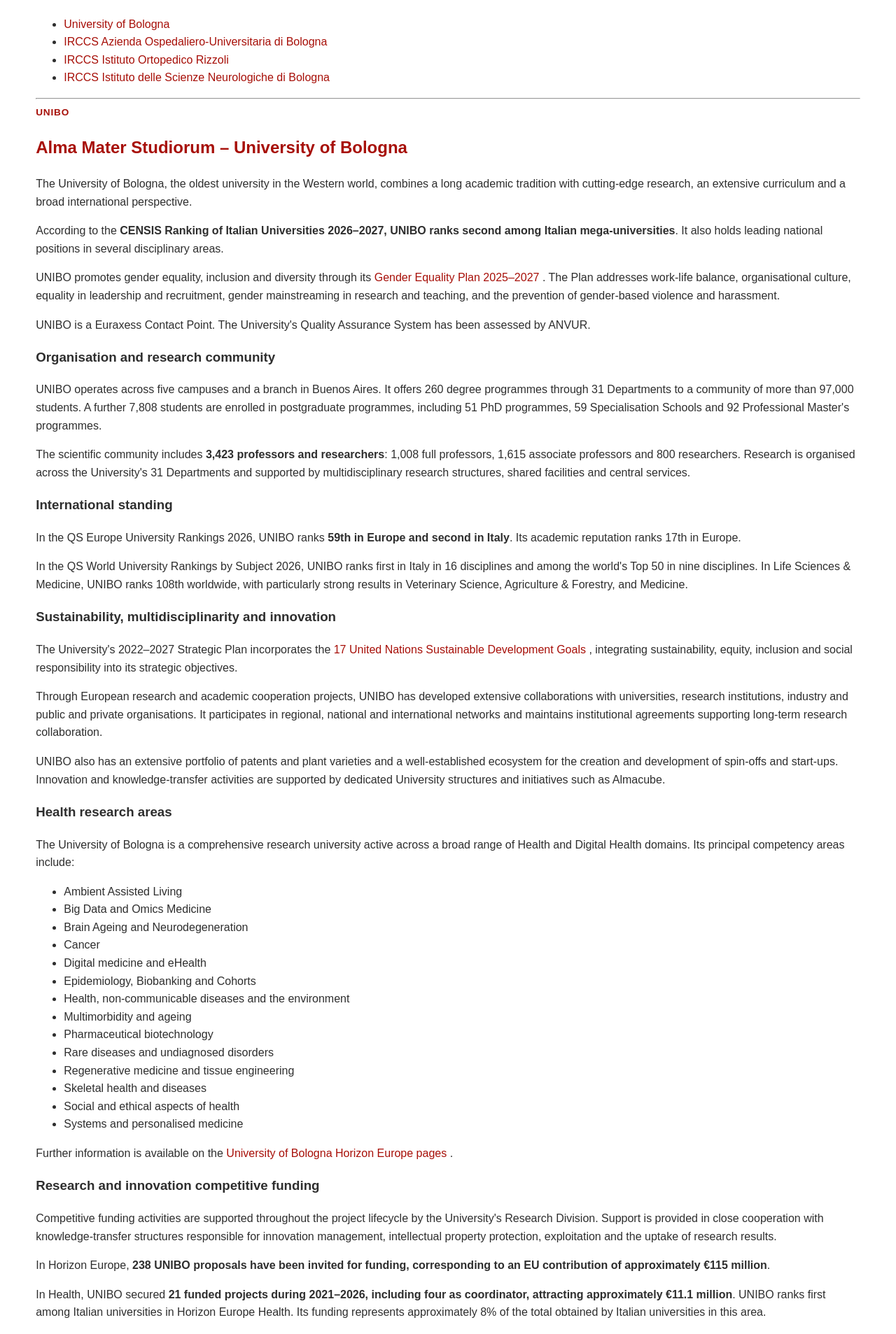
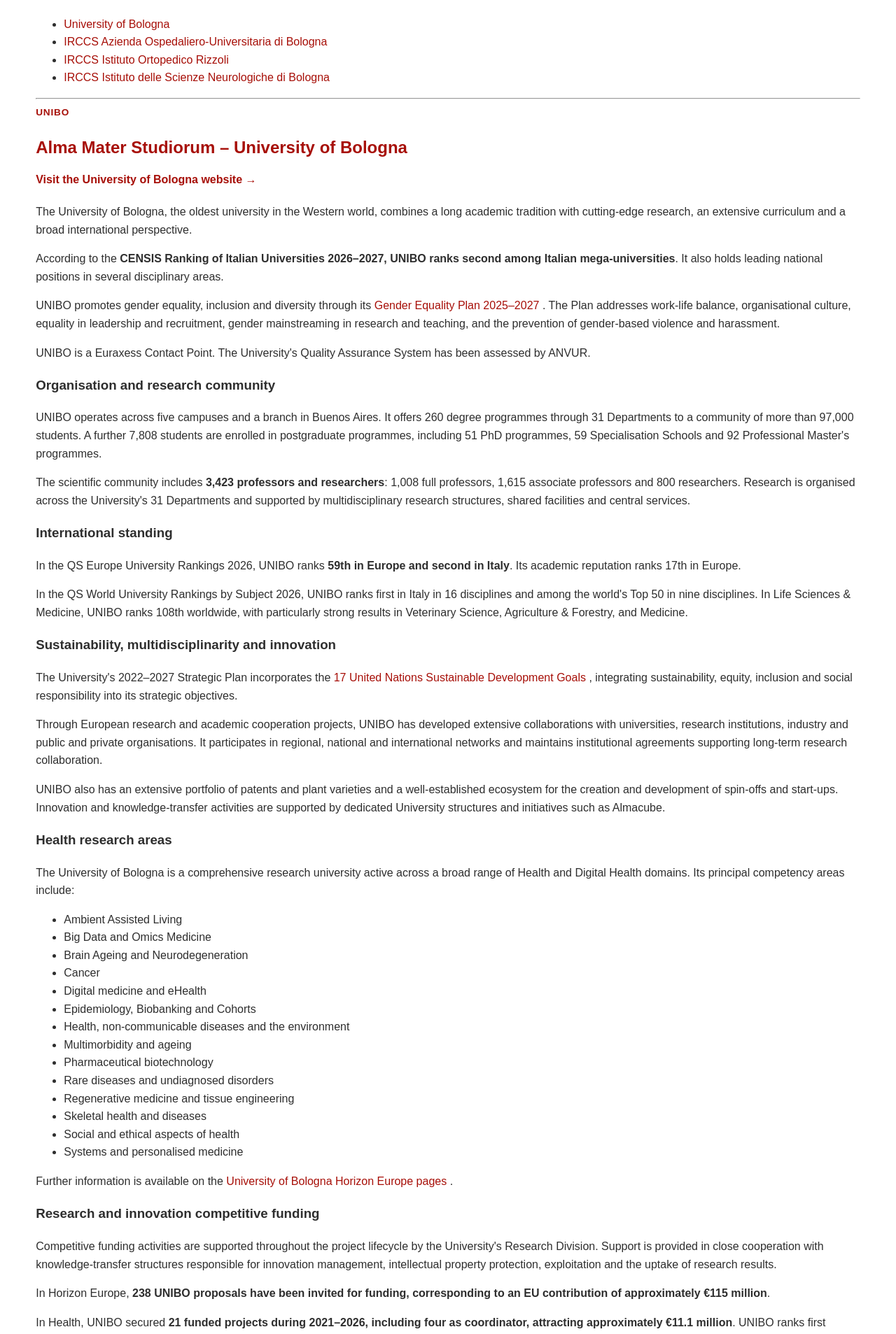
Before and after one commit to ARIC-LHS/bologna-health-hub, a Jekyll site: the page built from _pages/about.md, in a window 1280 px wide. Shown: the part 606-2513 px from the top of the page at 70% size. Built offline with Jekyll 4.4.1, drawn with Linux system fonts in a browser that asks for light colours; some of the changed text lies outside the part shown.

Commit message:
Refine institutional information and public site configuration

```diff
--- a/_config.yml
+++ b/_config.yml
@@ -30,3 +30,6 @@ disclaimer: >-
   Participation, availability, access to data or infrastructures,
   and consortium responsibilities require direct verification
   and project-specific agreement.
+
+exclude:
+  - scripts
--- a/_data/institutions.yml
+++ b/_data/institutions.yml
@@ -1,15 +1,19 @@
 - id: unibo
   short_name: UNIBO
   name: Alma Mater Studiorum - University of Bologna
+  website: https://www.unibo.it/
 
 - id: aoubo
   short_name: AOUBO
   name: IRCCS Azienda Ospedaliero-Universitaria di Bologna
+  website: https://www.aosp.bo.it/
 
 - id: ior
   short_name: IOR
   name: IRCCS Istituto Ortopedico Rizzoli
+  website: https://www.ior.it/
 
 - id: isnb
-  short_name: ISNB
+  short_name: ISN
   name: Istituto Scienze Neurologiche di Bologna
+  website: https://www.isnb.it/
--- a/_pages/about.md
+++ b/_pages/about.md
@@ -55,6 +55,14 @@ permalink: /about/
     <p class="eyebrow">UNIBO</p>
 
     <h2>Alma Mater Studiorum – University of Bologna</h2>
+
+<p class="institution-website">
+  <a href="https://www.unibo.it/"
+     target="_blank"
+     rel="noopener noreferrer">
+    Visit the University of Bologna website →
+  </a>
+</p>
 
     <p>
       The University of Bologna, the oldest university in the Western
@@ -220,6 +228,14 @@ permalink: /about/
 
     <h2>IRCCS Azienda Ospedaliero-Universitaria di Bologna</h2>
 
+<p class="institution-website">
+  <a href="https://www.aosp.bo.it/"
+     target="_blank"
+     rel="noopener noreferrer">
+    Visit the IRCCS AOUBO website →
+  </a>
+</p>
+
     <p>
       IRCCS AOUBO is Bologna's principal university hospital, with more
       than 400 years of history. It is the main clinical venue of the
@@ -336,6 +352,14 @@ permalink: /about/
 
     <h2>IRCCS Istituto Ortopedico Rizzoli</h2>
 
+<p class="institution-website">
+  <a href="https://www.ior.it/"
+     target="_blank"
+     rel="noopener noreferrer">
+    Visit the IRCCS IOR website →
+  </a>
+</p>
+
     <p>
       Founded in 1896, the Istituto Ortopedico Rizzoli is an
       international reference centre for orthopaedics and
@@ -442,6 +466,14 @@ permalink: /about/
     <p class="eyebrow">IRCCS ISN</p>
 
     <h2>IRCCS Istituto delle Scienze Neurologiche di Bologna</h2>
+
+<p class="institution-website">
+  <a href="https://www.isnb.it/"
+     target="_blank"
+     rel="noopener noreferrer">
+    Visit the IRCCS ISN website →
+  </a>
+</p>
 
     <p>
       The Istituto delle Scienze Neurologiche di Bologna is a centre of
--- a/assets/css/main.css
+++ b/assets/css/main.css
@@ -804,3 +804,14 @@ textarea:focus-visible {
 .infrastructure-contact {
   margin-top: 3rem;
 }
+/* INSTITUTIONAL WEBSITE LINKS */
+
+.institution-website {
+  margin-top: -.35rem;
+  margin-bottom: 1.25rem;
+  font-weight: 700;
+}
+
+.institution-website a {
+  color: var(--unibo-red);
+}
```
Also changed, not shown: _data/infrastructures.yml (+7 -7 lines).
